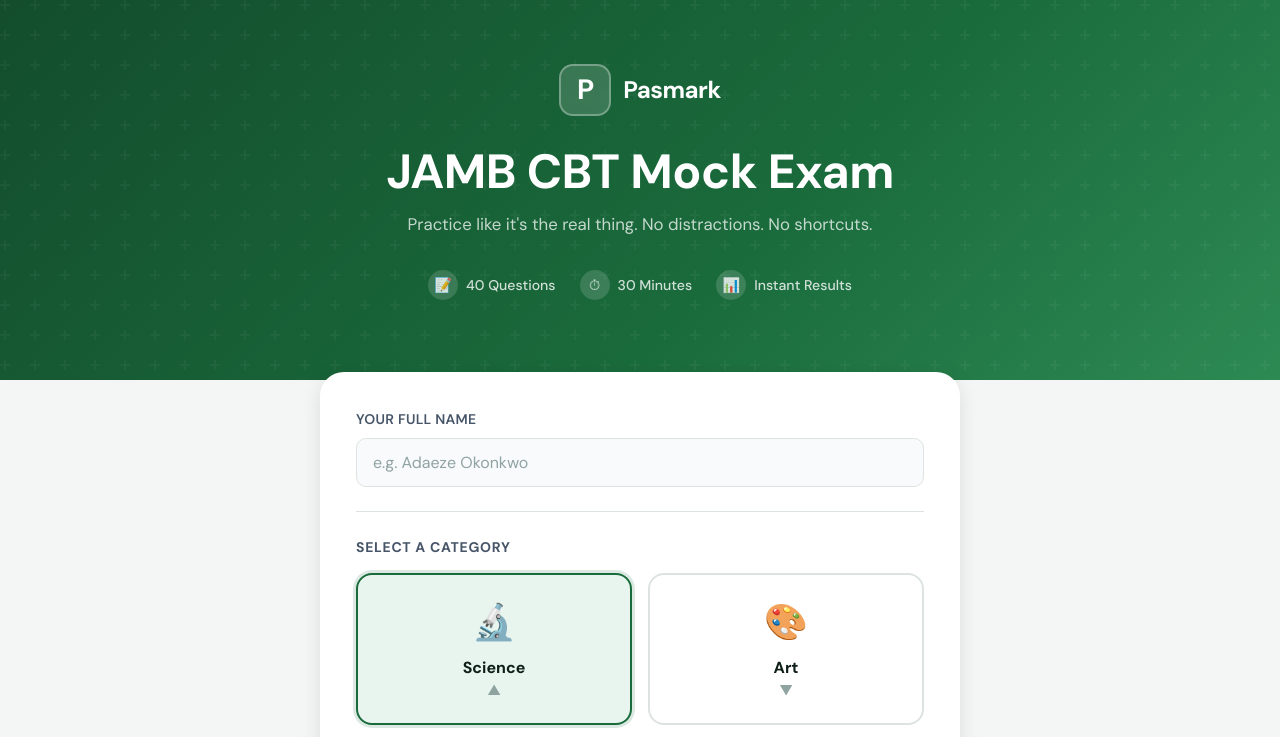
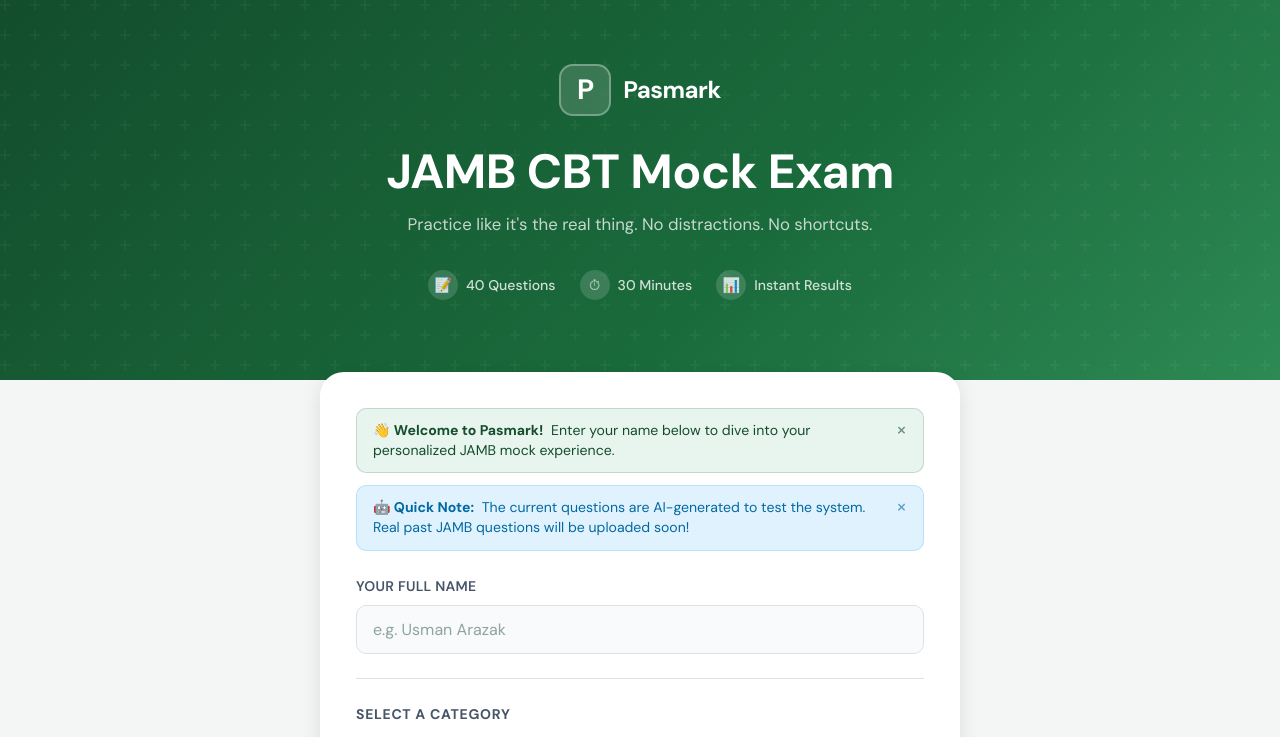
Before and after one commit to UsmanArazak/Passmark, a React (Vite) app: page / in a window 1280 px wide. Shown: the top 737 px of the page. Built offline with nearby package versions, Linux system fonts and the light colour scheme.

Commit message:
feat: updated placeholder, added welcome and AI alerts

```diff
--- a/src/pages/HomePage.jsx
+++ b/src/pages/HomePage.jsx
@@ -23,6 +23,18 @@
   const [nameError, setNameError] = useState('');
   const [subjectError, setSubjectError] = useState('');
   const [expandedSection, setExpandedSection] = useState('science');
+
+  const [showWelcome, setShowWelcome] = useState(() => !localStorage.getItem('pasmark_welcome_seen'));
+  const [showAIAlert, setShowAIAlert] = useState(() => !localStorage.getItem('pasmark_ai_alert_seen'));
+
+  const dismissWelcome = () => {
+    localStorage.setItem('pasmark_welcome_seen', 'true');
+    setShowWelcome(false);
+  };
+  const dismissAIAlert = () => {
+    localStorage.setItem('pasmark_ai_alert_seen', 'true');
+    setShowAIAlert(false);
+  };
 
   function handleStart() {
     let valid = true;
@@ -71,6 +83,29 @@
       {/* Form */}
       <section className="home-form-section">
         <div className="home-form-card">
+
+          {/* Alerts */}
+          {(showWelcome || showAIAlert) && (
+            <div style={{ marginBottom: '24px', display: 'flex', flexDirection: 'column', gap: '12px' }}>
+              {showWelcome && (
+                <div className="alert alert-success animate-fadeInDown">
+                  <div className="alert-content">
+                    <strong>👋 Welcome to Pasmark!</strong> Enter your name below to dive into your personalized JAMB mock experience.
+                  </div>
+                  <button onClick={dismissWelcome} className="alert-close" aria-label="Close">×</button>
+                </div>
+              )}
+              {showAIAlert && (
+                <div className="alert alert-info animate-fadeInDown">
+                  <div className="alert-content">
+                    <strong>🤖 Quick Note:</strong> The current questions are AI-generated to test the system. Real past JAMB questions will be uploaded soon!
+                  </div>
+                  <button onClick={dismissAIAlert} className="alert-close" aria-label="Close">×</button>
+                </div>
+              )}
+            </div>
+          )}
+
           {/* Name */}
           <div style={{ marginBottom: '24px' }}>
             <label htmlFor="student-name" className="form-label">Your Full Name</label>
@@ -78,7 +113,7 @@
               id="student-name"
               type="text"
               className="form-input"
-              placeholder="e.g. Adaeze Okonkwo"
+              placeholder="e.g. Usman Arazak"
               value={name}
               onChange={(e) => { setName(e.target.value); setNameError(''); }}
               autoComplete="name"
--- a/src/styles/home.css
+++ b/src/styles/home.css
@@ -86,6 +86,55 @@
   align-items: center;
   justify-content: center;
   font-size: 0.9rem;
+}
+
+/* Alerts */
+.alert {
+  display: flex;
+  align-items: flex-start;
+  justify-content: space-between;
+  padding: 12px 16px;
+  border-radius: var(--radius);
+  font-size: 0.88rem;
+  line-height: 1.4;
+}
+.alert-success {
+  background: var(--color-primary-light);
+  color: var(--color-primary-dark);
+  border: 1px solid rgba(26,107,60,0.2);
+}
+.alert-info {
+  background: #e0f2fe;
+  color: #0369a1;
+  border: 1px solid rgba(14,165,233,0.2);
+}
+.alert-content {
+  flex: 1;
+  padding-right: 12px;
+}
+.alert-content strong {
+  font-weight: 700;
+  margin-right: 4px;
+}
+.alert-close {
+  background: transparent;
+  border: none;
+  font-size: 1.25rem;
+  line-height: 1;
+  color: inherit;
+  opacity: 0.6;
+  cursor: pointer;
+  padding: 0;
+  margin-top: -2px;
+}
+.alert-close:hover { opacity: 1; }
+
+@keyframes fadeInDownAlert {
+  from { opacity: 0; transform: translateY(-10px); }
+  to { opacity: 1; transform: none; }
+}
+.animate-fadeInDown {
+  animation: fadeInDownAlert 0.4s cubic-bezier(0.16, 1, 0.3, 1) both;
 }
 
 /* Form section */
```
